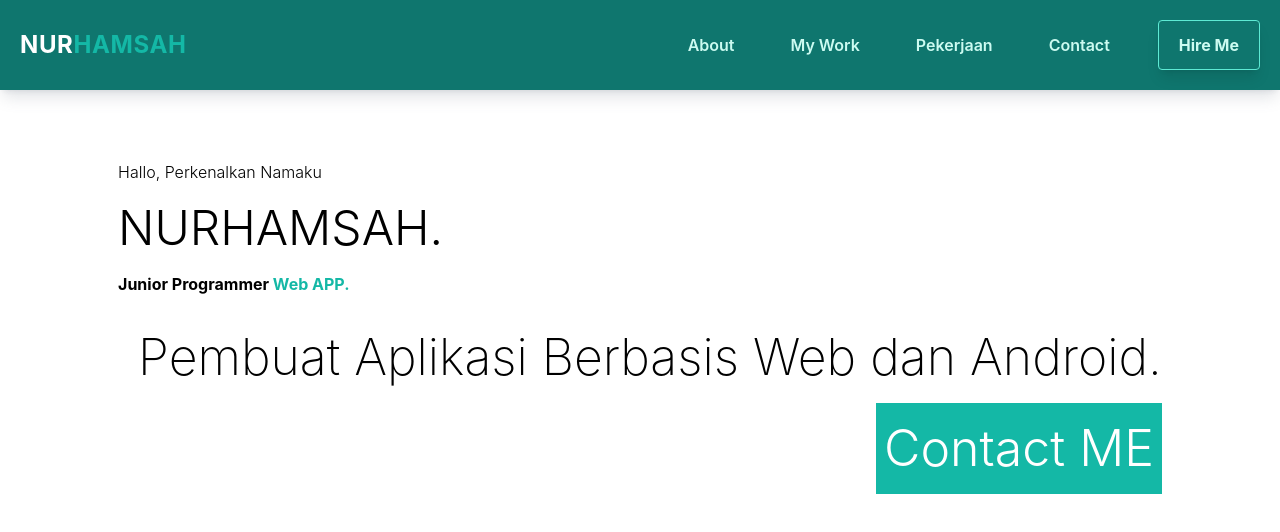
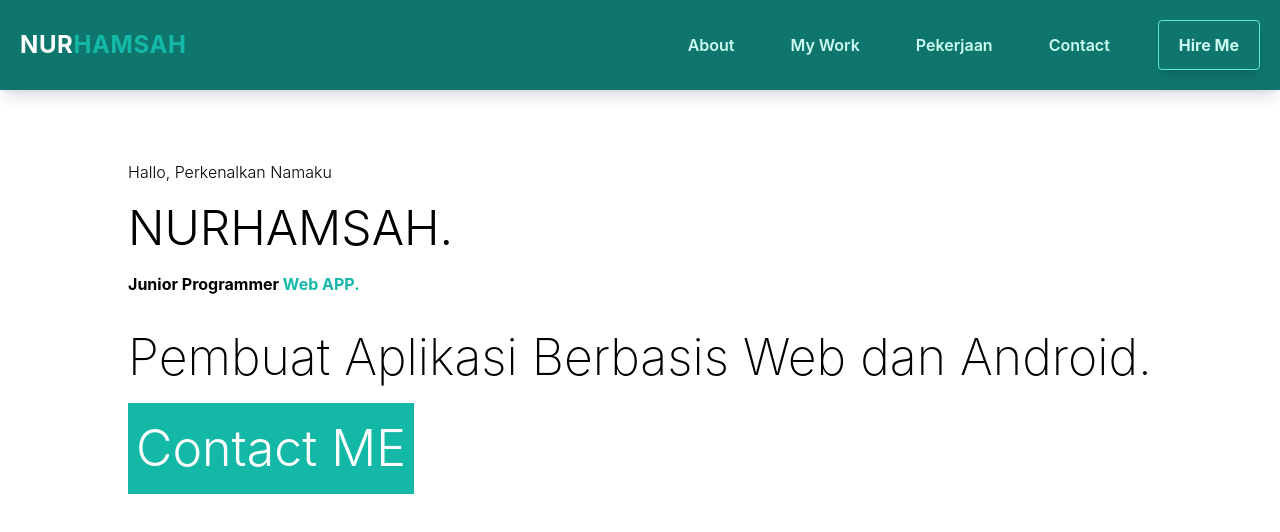
Before and after one commit to nurhamsah1998/Website-Portfolio, a React (Create React App) app: page / in a window 1280 px wide. Shown: the top 532 px of the page. Built offline with nearby package versions, Linux system fonts and the light colour scheme.

Commit message:
fixing text

```diff
--- a/src/Header.js
+++ b/src/Header.js
@@ -25,7 +25,7 @@ function Header() {
           </span>
         </p>
 
-        <div className="grid s text-right  ml-5">
+        <div className="grid s">
           <p data-aos-delay="1500" data-aos="fade-down" className="py-1 text-[50px]  text2 font-extralight">
             Pembuat Aplikasi Berbasis Web dan Android.
           </p>
```
